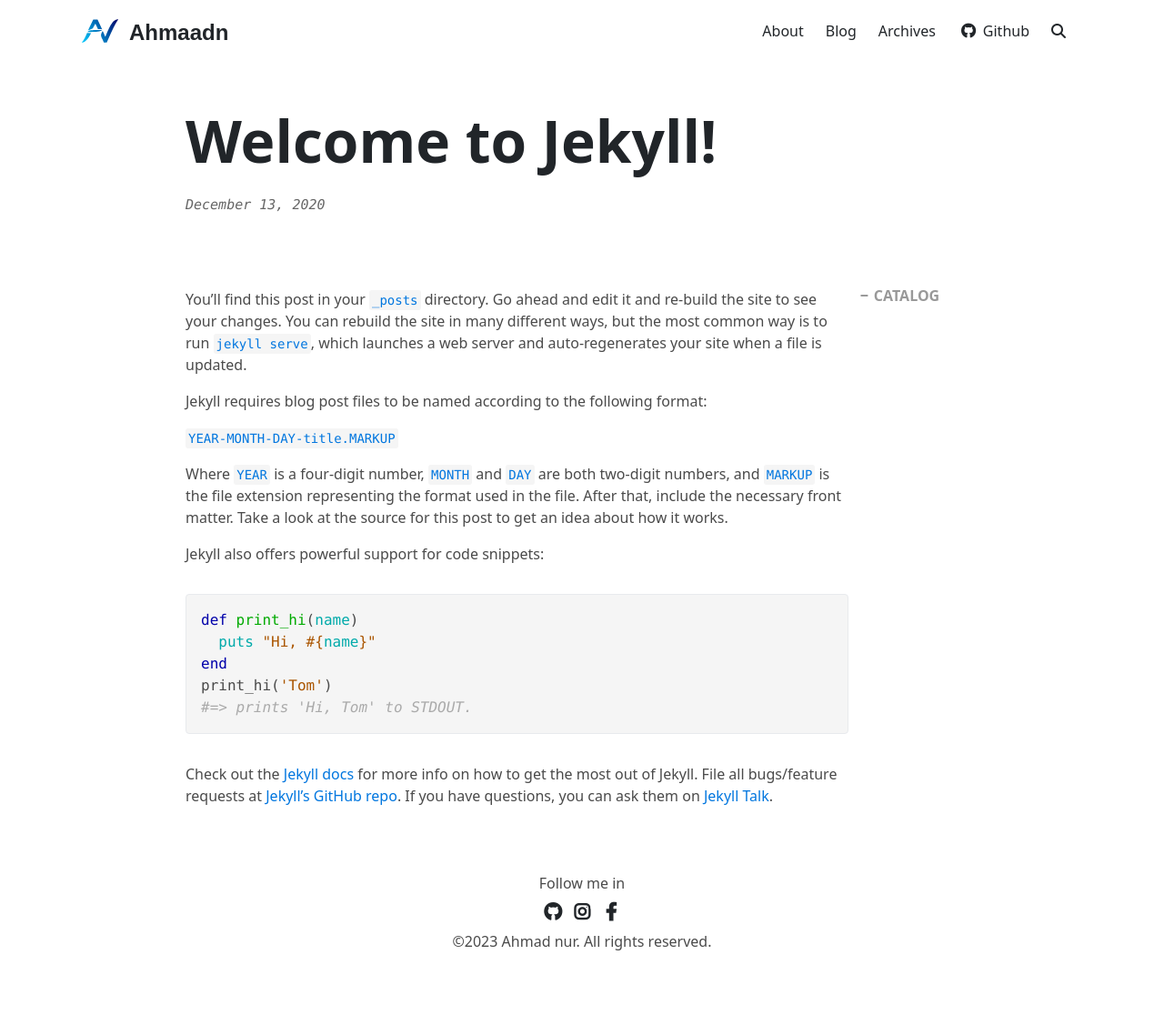
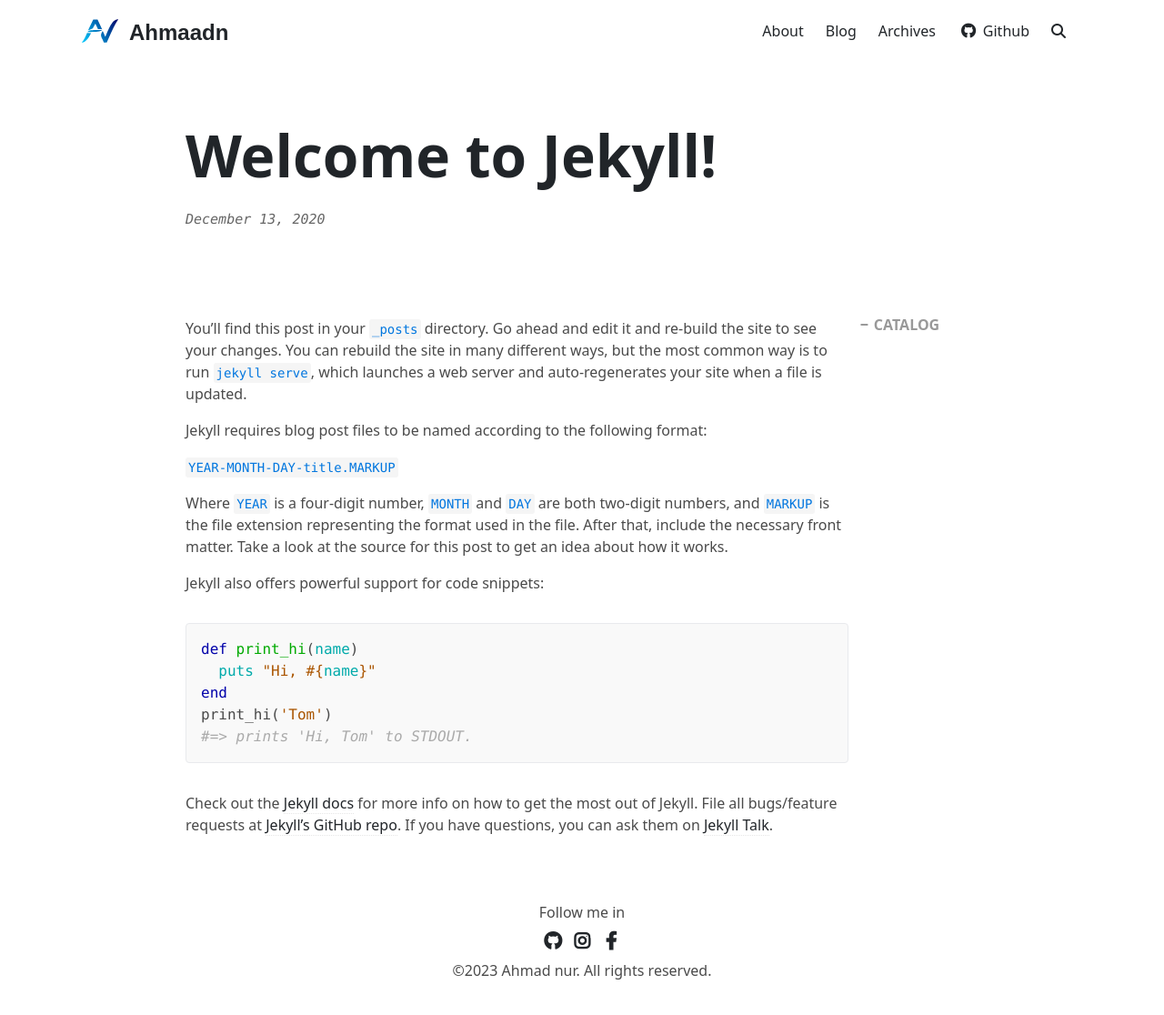
Before and after one commit to ahmaadn/ahmaadn.github.io, a Jekyll site: the page built from _posts/2022-12-14-welcome-to-jekyll.markdown, in a window 1280 px wide and 1127 px high. Shown: the top 1116 px of the window at 91% size. Built offline with Jekyll 4.4.1, drawn with Linux system fonts in a browser that asks for light colours; comment, search, counter and statistics services are not loaded.

Commit message:
update layout content

```diff
--- a/_layouts/post.html
+++ b/_layouts/post.html
@@ -6,7 +6,7 @@ layout : default
 
 <article>
     <div class="container">
-        <div class="columns mt-0">
+        <div class="columns">
             <div class="column pt-0 is-9-desktop is-9-tablet content post">
                 {{ content }}
             </div>
--- a/_sass/_base.scss
+++ b/_sass/_base.scss
@@ -38,26 +38,6 @@ h1, h2, h3, h4, h4, h5, h6 {
     font-family: var(--font-family);
     color: var(--global-text-color);
 }
-
-// h1 {
-//     font-size: 2.2rem;
-//     line-height: 1.1;
-//     margin: 0
-// }
-
-// h2 {
-//     font-size: 1.7rem;
-//     font-weight: 700;
-//     letter-spacing: -.05rem;
-//     padding-bottom: 0.4rem;
-// }
-
-// p {
-//     font-weight: 400;
-//     color: var(--global-text-color);
-//     font-size: 1rem;
-//     line-height: 1.7;
-// }
 
 @media screen and (min-width: 768px) {
     h1 {
@@ -165,10 +145,11 @@ ul.task-list {
 .footnotes {
     ol {
         color: inherit;
+        font-weight: 500;
     }
     p {
         color: inherit;
-        // font-weight: 500;
+        font-weight: 500;
         font-size: 15px;
         margin-bottom: 3px;
     }
@@ -180,11 +161,20 @@ ul.task-list {
     }
 }
 
+.content .reversefootnote,
+.content .footnote {
+    color: var(--global-theme-color);
+}
+
+p :has(.footnote) {
+	scroll-margin-top: 5rem;
+}
+
 // -----------
 // blockquote
 // -----------
 .content blockquote {
-    border-left: 5px solid var(--blue-color);
+    border-left: 5px solid var(--global-theme-color);
     // margin: 1.5em 10px;
     // padding: 0.5em 10px;
     font-size: 14px;
--- a/_sass/_highlight.scss
+++ b/_sass/_highlight.scss
@@ -81,7 +81,7 @@ figure.highlight {
     }
 
     pre {
-        // background: var(--global-code-background-color);
+        background: var(--global-code-background-color);
         font-size: 1rem;
         padding: 1em;
         font-family: SFMono-Regular, Menlo, Monaco,Consolas, "Liberation Mono", "Courier New",monospace;
--- a/_sass/_layout_2.scss
+++ b/_sass/_layout_2.scss
@@ -171,7 +171,7 @@
 	}
 
 	&.style-text .hero .hero-body {
-		padding-top: 7rem;
+		padding-top: 8rem;
 		padding-bottom: 4rem;
 	}
 }
@@ -478,16 +478,43 @@
 	}
 }
 
+article > .container > .columns {
+	margin-top: 2rem;
+}
+
 article .content {
-	p {
-		&:has(.footnote) {
-			scroll-margin-top: 5rem;
+	a {
+		color: var(--global-text-color);
+		border-bottom: 1px dotted var(--global-divider-color);
+		text-decoration: none;
+		&:hover {
+			color: var(--global-hover-color);
 		}
 	}
+
+	li > ul {
+		margin-left: 1.2rem;
+	}
+
 	.message-header p {
 		margin-bottom: 0;
 	}
+
+	.tabs ul {
+		margin-left: 0;
+		a {
+			border-bottom-style: solid;
+		}
+	}
+
+	table, .table  {
+		tbody tr:not(.is-selected):nth-child(even) {
+			background-color: var(--global-bg-hover-color);
+		}
+	}
 }
+
+
 
 // ------------
 // Code Tabs
--- a/_sass/_themes.scss
+++ b/_sass/_themes.scss
@@ -6,8 +6,8 @@
     --global-theme-color: #{$blue};
     --global-navbar-color: #{$white};
     --global-hover-color: #{$blue};
-    --global-bg-hover-color: #{$gray-0};
+    --global-bg-hover-color: #{$gray-1};
     --global-bg-color: #{$white};
     --global-icon-color:#{$gray-7};
-    --global-code-background-color: #{$gray-1};
+    --global-code-background-color: #{$gray-0};
 }
```
Also changed, not shown: _posts/2022-12-23-contoh-layout.md (+0 -19 lines).
